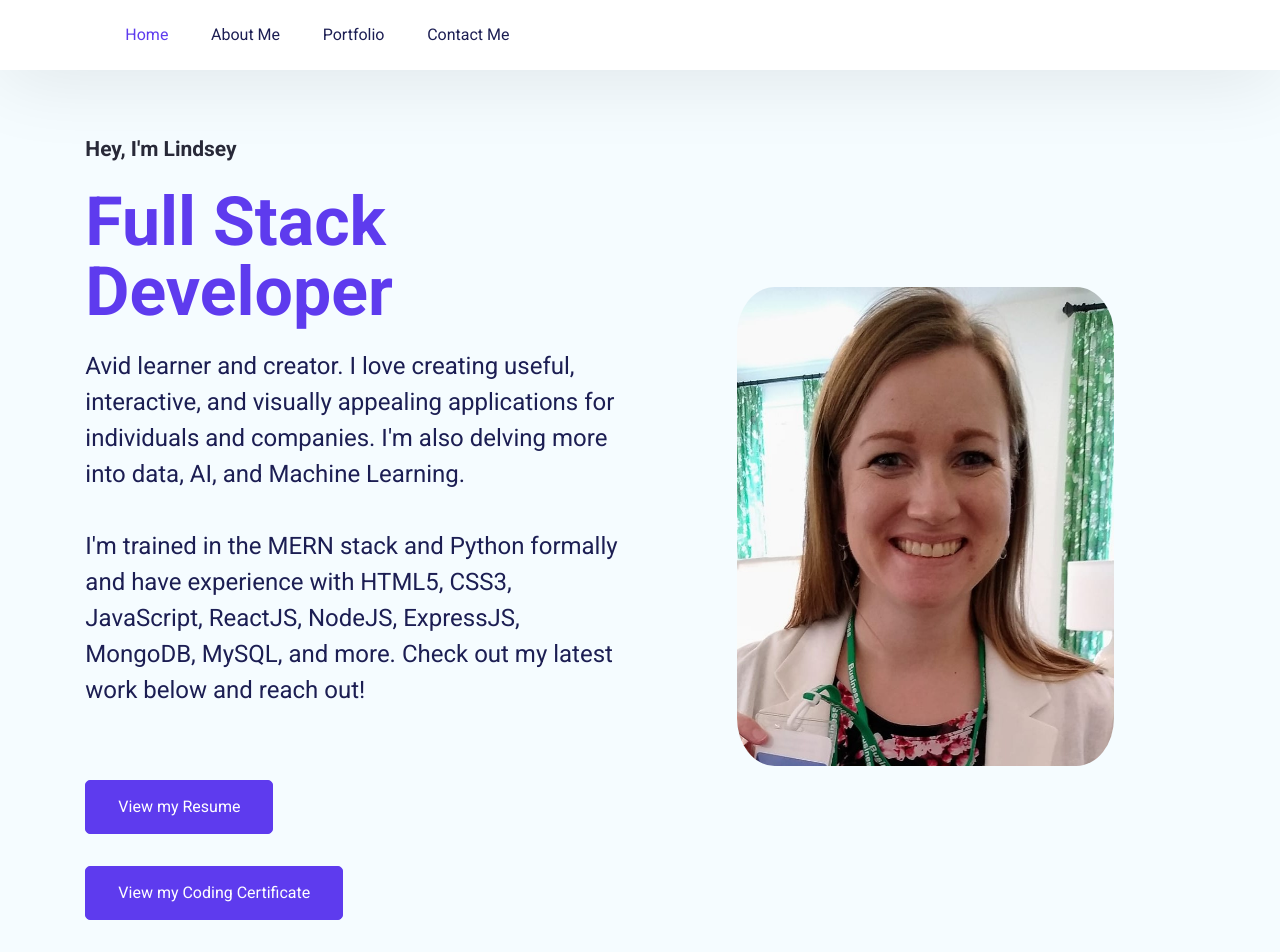
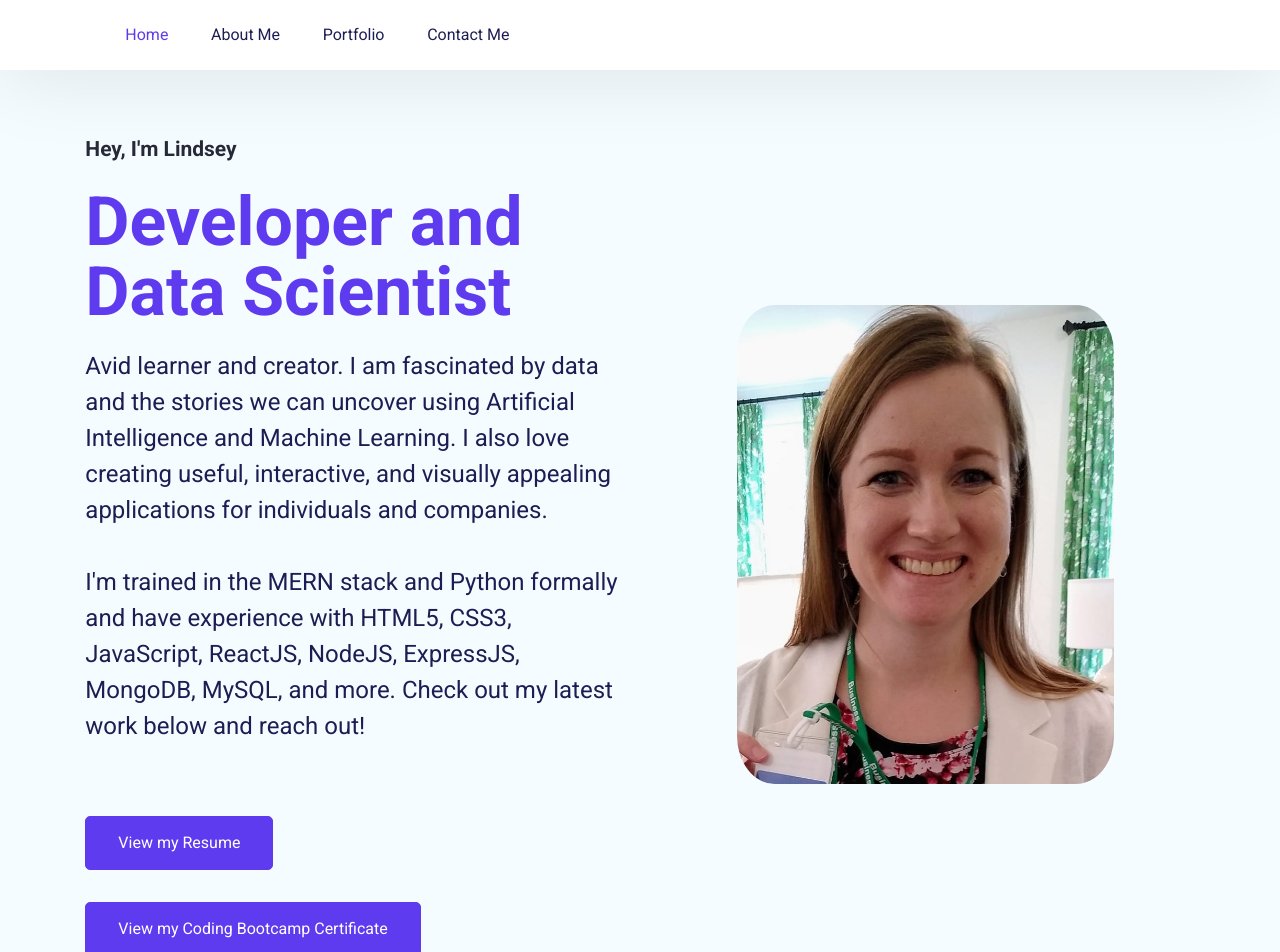
Before and after one commit to lindseycarlson23/new-react-portfolio, a React (Create React App) app: page / in a window 1280 px wide. Shown: the top 952 px of the page. Built offline with nearby package versions, Linux system fonts and the light colour scheme.

Commit message:
updated HeroSection

```diff
--- a/src/Pages/Home/HeroSection.jsx
+++ b/src/Pages/Home/HeroSection.jsx
@@ -5,14 +5,14 @@ export default function HeroSection() {
         <div className="hero--section--content">
           <p className="section--title">Hey, I'm Lindsey</p>
           <h1 className="hero--section--title">
-            <span className="hero--section--title--color">Full Stack</span>
+            <span className="hero--section--title--color">Developer and</span>
             {""}
             <br />
-            Developer
+            Data Scientist
           </h1>
           <p className="hero--section--description">
-            Avid learner and creator. I love creating useful, interactive, and
-            visually appealing applications for individuals and companies. I'm also delving more into data, AI,  and Machine Learning.
+            Avid learner and creator. I am fascinated by data and the stories we can uncover using Artificial Intelligence and Machine Learning. I also love creating useful, interactive, and
+            visually appealing applications for individuals and companies.
             <br />
             <br /> I'm trained in the MERN stack and Python formally and have experience
             with HTML5, CSS3, JavaScript, ReactJS, NodeJS, ExpressJS, MongoDB,
@@ -20,11 +20,11 @@ export default function HeroSection() {
           </p>
           <br />
         </div>
-        <a href="https://drive.google.com/file/d/1t90ScyXqiEV9mBBHzkQawZC2VaIOLK8Q/view?usp=sharing" target="_blank">
+        <a href="https://drive.google.com/file/d/1xIpzGT9VQuGLzovvTL3ua5TZeBppps1L/view?usp=sharing" target="_blank">
           <button className="btn btn-primary">View my Resume</button>
         </a>
         <a href="./img/bootcamp_certificate.pdf" target="_blank">
-          <button className="btn btn-primary">View my Coding Certificate</button>
+          <button className="btn btn-primary">View my Coding Bootcamp Certificate</button>
         </a>
       </div>
       <div className="hero--section--img">
```
